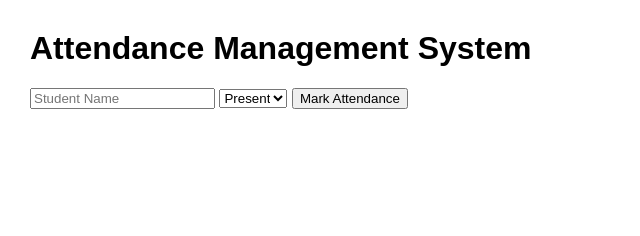
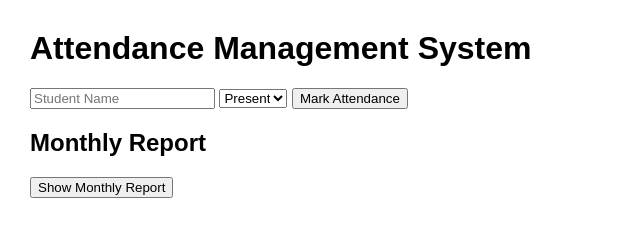
Before and after one commit to upma2628049/AttendanceManagementSystem, a plain HTML site: page index.html in a window 1280 px wide. Shown: the whole page, without its empty margins (0-640 px from the left). Drawn offline with Linux system fonts and the light colour scheme.

Commit message:
Added monthly attendance report feature

```diff
--- a/index.html
+++ b/index.html
@@ -15,6 +15,9 @@
   <button onclick="markAttendance()">Mark Attendance</button>
 
   <ul id="attendanceList"></ul>
+    <h2>Monthly Report</h2>
+  <button onclick="showReport()">Show Monthly Report</button>
+  <p id="report"></p>
 
   <script src="script.js"></script>
 </body>
--- a/script.js
+++ b/script.js
@@ -13,3 +13,20 @@ function markAttendance() {
 
   document.getElementById("studentName").value = "";
 }
+
+function showReport() {
+  var items = document.querySelectorAll("#attendanceList li");
+  var present = 0;
+  var absent = 0;
+
+  items.forEach(function (item) {
+    if (item.textContent.includes("Present")) {
+      present++;
+    } else {
+      absent++;
+    }
+  });
+
+  document.getElementById("report").textContent =
+    "Total: " + items.length + " | Present: " + present + " | Absent: " + absent;
+}
```
